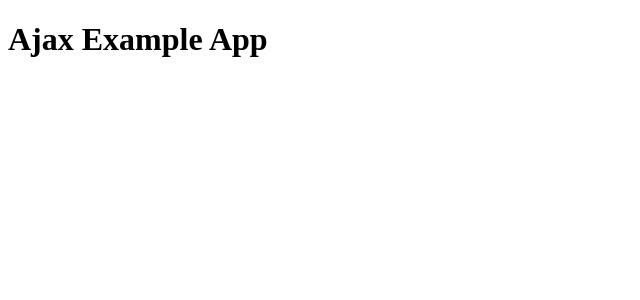
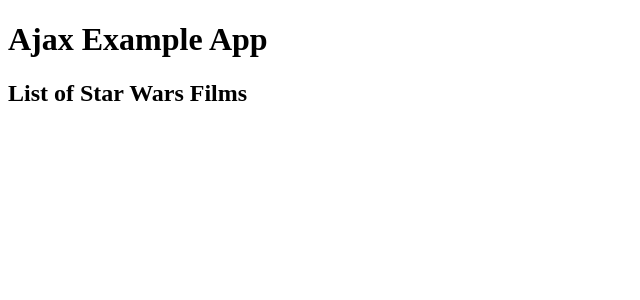
Before and after one commit to mahuntington/angular-ajax-example, an Angular app: page / in a window 1280 px wide. Shown: the top 300 px of the page, without its empty margins (0-640 px from the left). Built offline with nearby package versions, Linux system fonts and the light colour scheme.

Commit message:
integrating films component into app

```diff
--- a/src/app/app.component.html
+++ b/src/app/app.component.html
@@ -1 +1,2 @@
 <h1>Ajax Example App</h1>
+<app-films></app-films>
--- a/src/app/films/films.component.html
+++ b/src/app/films/films.component.html
@@ -1,3 +1 @@
-<p>
-  films works!
-</p>
+<h2>List of Star Wars Films</h2>
```
